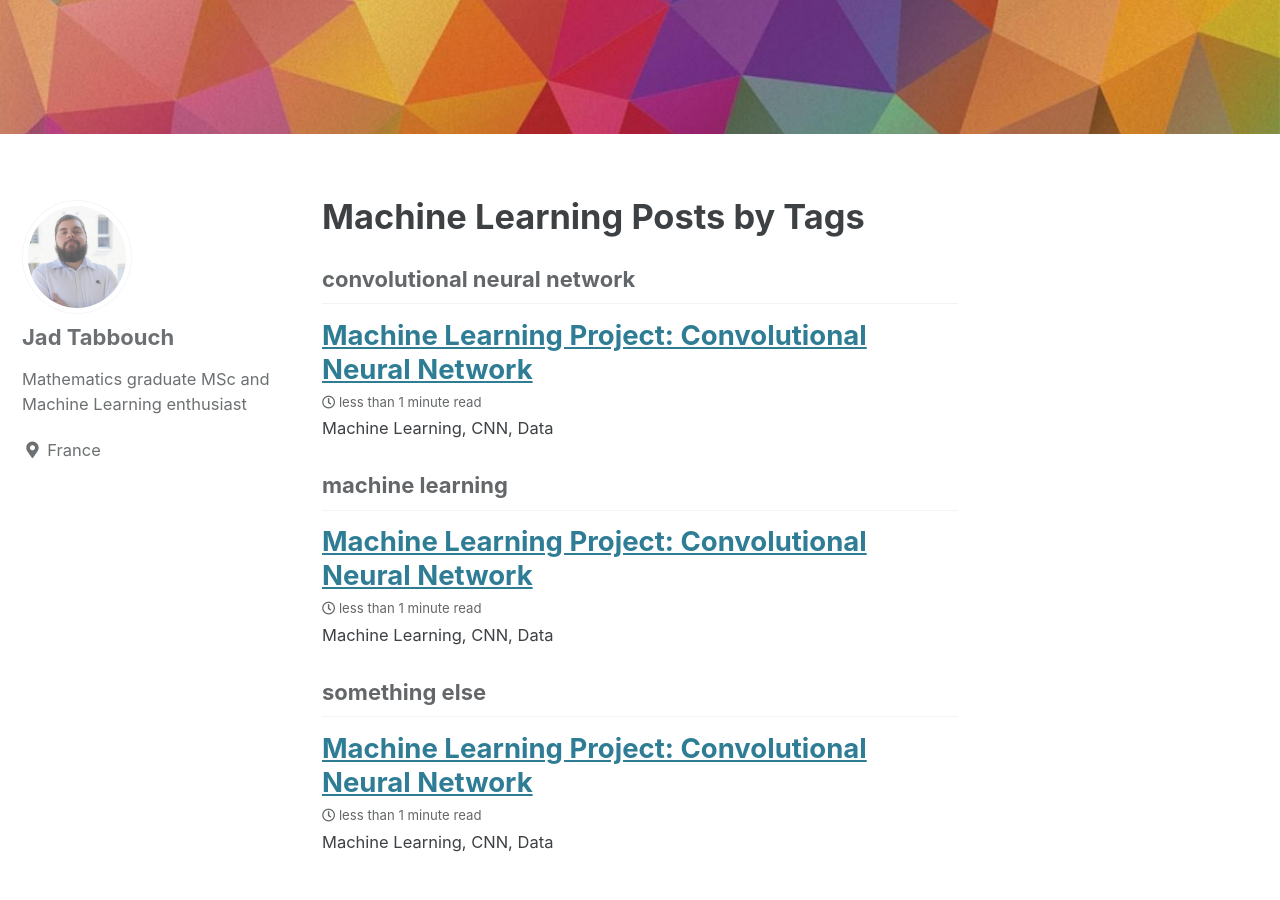
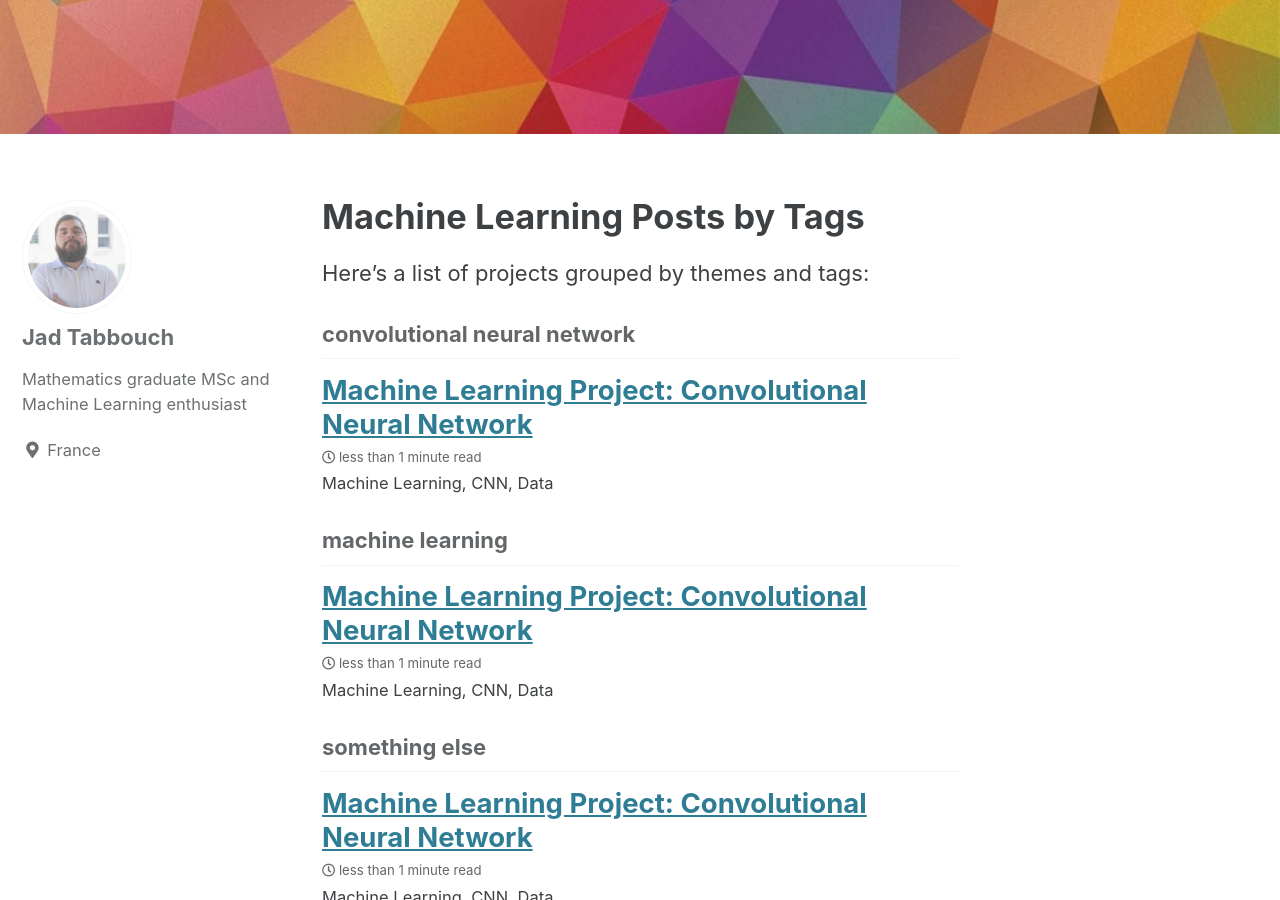
Before and after one commit to jad-tab/jad-tab.github.io, a Jekyll site: the page built from _pages/machinelearning.md, in a window 1280 px wide and 900 px high, scrolled down 369 px. Built offline with Jekyll 4.4.1, drawn with Linux system fonts in a browser that asks for light colours; cached includes are drawn as plain includes.

Commit message:
Update machinelearning.md

```diff
--- a/_pages/machinelearning.md
+++ b/_pages/machinelearning.md
@@ -6,6 +6,8 @@ author_profile: true
 header:
  image: "/images/banner.jpg"
 ---
+
+Here's a list of projects grouped by themes and tags:
 
 {% include group-by-array collection=site.posts field="tags" %}
 
```
